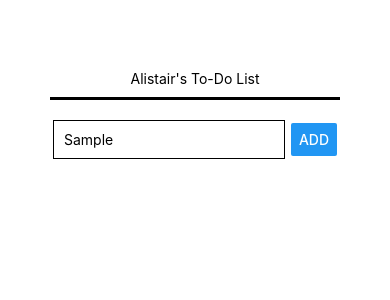
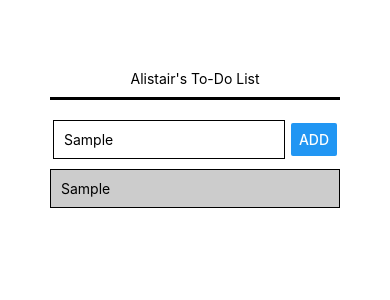
Before and after one commit to alistairjoelquinn/notes, a React Native app: screen / in a window 390 px wide. Both pictures are taken after typing "Sample" into the empty fields and a click on the button "ADD". Shown: the top 300 px of the page. Built offline with nearby package versions, Linux system fonts and the light colour scheme.

Commit message:
scroll functionality added to home screen

```diff
--- a/App.js
+++ b/App.js
@@ -1,5 +1,5 @@
 import React, { useState } from 'react';
-import { StyleSheet, Text, View, Button, TextInput } from 'react-native';
+import { StyleSheet, Text, View, Button, TextInput, ScrollView } from 'react-native';
 
 export default function App() {
     const [item, setItem] = useState('');
@@ -29,9 +29,15 @@
                     onPress={newItem}
                 />
             </View>
-            <View>
-
-            </View>
+            <ScrollView>
+                {toDoList.map(toDo =>
+                    <View key={toDo} style={styles.listItem}>
+                        <Text>
+                            {toDo}
+                        </Text>
+                    </View>
+                )}
+            </ScrollView>
         </View>
     );
 }
@@ -60,5 +66,12 @@
         borderColor: 'black',
         borderWidth: 1,
         padding: 10
+    },
+    listItem: {
+        padding: 10,
+        marginTop: 10,
+        backgroundColor: '#ccc',
+        borderColor: 'black',
+        borderWidth: 1
     }
 });
```
